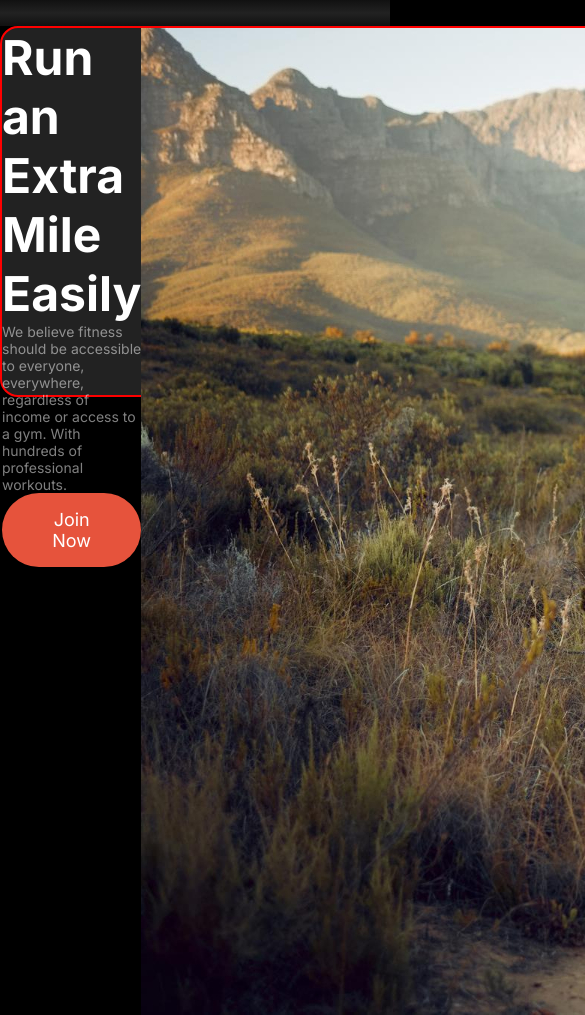
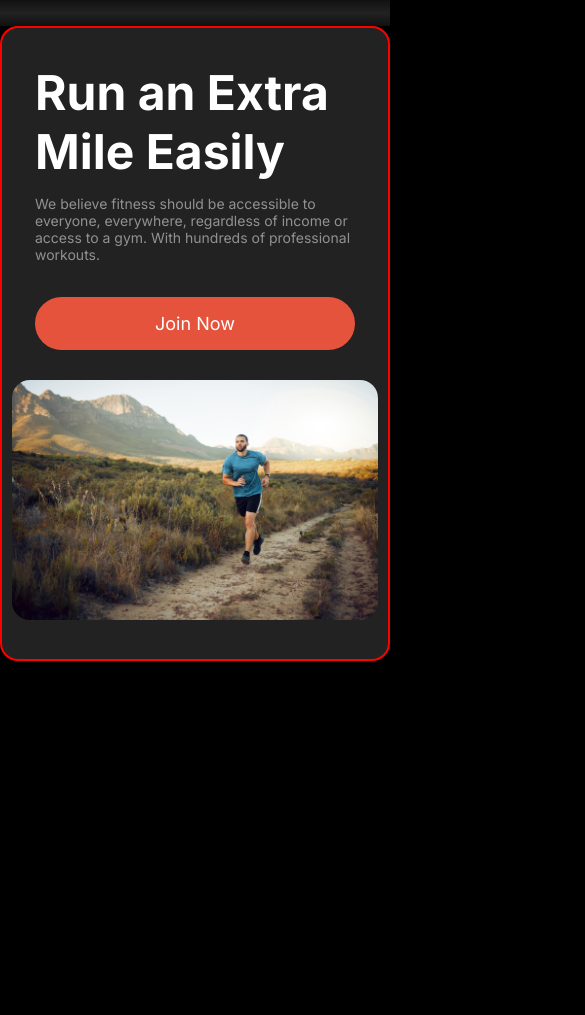
Before and after one commit to ZubairAlMamun2/Assignment-2, a plain HTML site: page index.html in a window 390 px wide. Shown: the top 1015 px of the page, 585 px wide, since content can reach past the window. After the commit the page ends 844 px from the top, so only its background shows below. Drawn offline with Linux system fonts and the light colour scheme.

Commit message:
running section done

```diff
--- a/styles/style.css
+++ b/styles/style.css
@@ -403,14 +403,19 @@ body{
 
 /* Run section start */
 .run-section-container{
-    width: 1060px;
+    max-width: 1060px;
     height: 371px;
     margin: 0 auto;
     border-radius: 18px;
     background: rgb(34, 34, 34);
     border: 2px solid red;
     display: flex;
-
+    align-items: center;
+    justify-content: space-between;
+}
+.run-content-section{
+    margin-left: 52px;
+    max-width: 366px;
 }
 .run-content-section h1{
     color: rgb(255, 255, 255);
@@ -421,6 +426,7 @@ body{
     color: rgba(255, 255, 255, 0.5);
     font-family: Inter;
     font-size: 14px;
+    margin-top: 14px;
 }
 .run-content-section button{
     color: rgb(255, 255, 255);
@@ -430,7 +436,22 @@ body{
     border-radius: 42px;
     background: rgb(230, 83, 60);
     border: none;
+    margin-top: 34px;
+    cursor: pointer;
 }
+
+.running-image{
+    width: 366px;
+    height: 312px;
+    margin-right: 32px;
+}
+.running-image img{
+    border-radius: 18px;
+    height: 100%;
+    width: 100%;
+    border: none;
+}
+
 /* Run section end */
 
 
@@ -563,4 +584,36 @@ body{
         border: 2px solid red;
     }
     /* habit section end */
+
+
+    /* Run section start */
+    .run-section-container{
+        max-width: 1060px;
+        height: 100%;
+        margin: 0 auto;
+        border-radius: 18px;
+        background: rgb(34, 34, 34);
+        border: 2px solid red;
+        display: flex;
+        flex-direction: column;
+        align-items: center;
+        justify-content: space-between;
+        padding: 35px 33px;
+    }
+    .running-image{
+        width: 366px;
+        height: auto;
+        padding:0;
+        margin: 30px 0 0 0;
+
+    }
+    .run-content-section{
+        max-width: 366px;
+        padding:0;
+        margin: 0;
+    }
+    .run-content-section button{
+        width: 100%;
+    }
+    /* Run section end */
 }
```
Also changed, not shown: index.html (+1 -1 lines).
